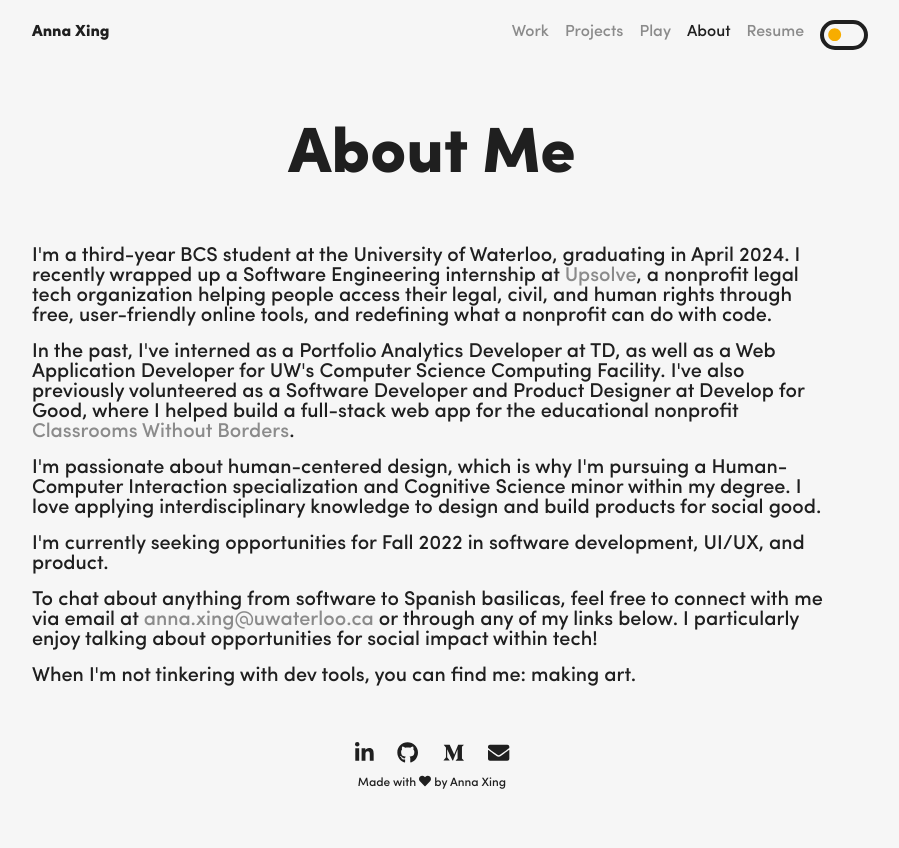
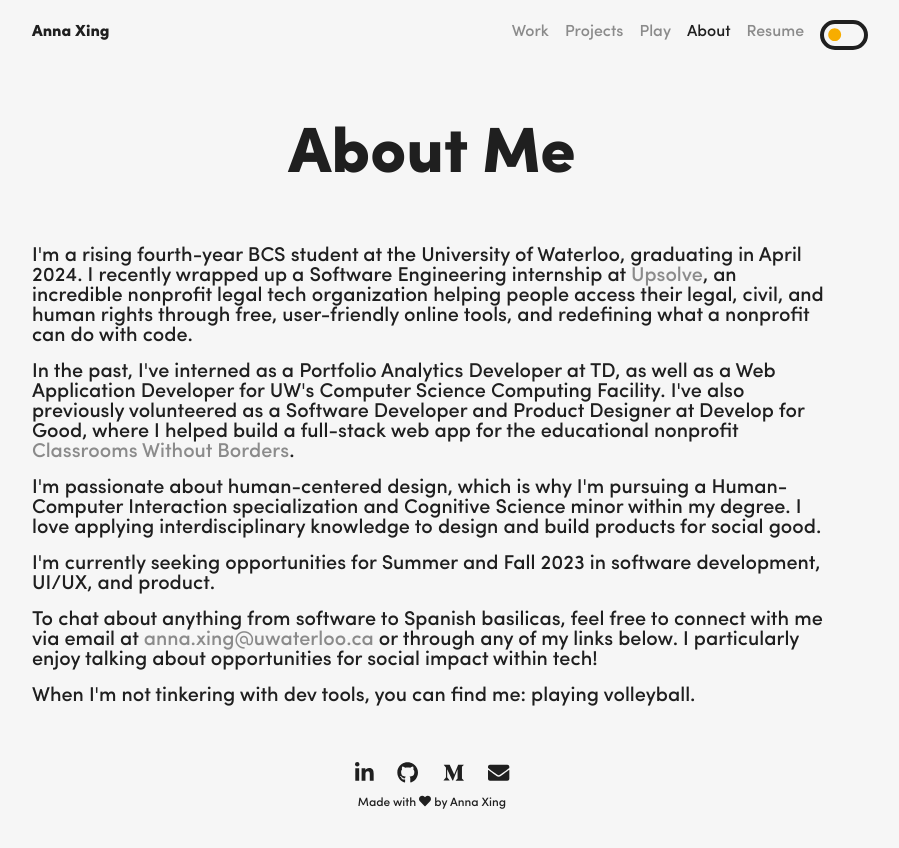
Before and after one commit to anna-xing/anna-xing.github.io, a React (Create React App) app: page /about in a window 1280 px wide. Shown: the top 848 px of the page, without its empty margins (208-1107 px from the left). Built offline with nearby package versions, Linux system fonts and the light colour scheme.

Commit message:
update about page for s23

```diff
--- a/src/pages/AboutPage.js
+++ b/src/pages/AboutPage.js
@@ -22,10 +22,10 @@ export const AboutPage = ({ theme }) => {
       </BannerContainer>
       <TextContainer>
         <BodyText>
-          I'm a third-year BCS student at the University of Waterloo, graduating in April 2024.
+          I'm a rising fourth-year BCS student at the University of Waterloo, graduating in April 2024.
           I recently wrapped up a Software Engineering internship at
           <TextLink href="https://upsolve.org/" target="_blank"> Upsolve</TextLink>,
-          a nonprofit legal tech organization helping people access their legal, civil, and human rights through free, user-friendly online tools,
+          an incredible nonprofit legal tech organization helping people access their legal, civil, and human rights through free, user-friendly online tools,
           and redefining what a nonprofit can do with code.
         </BodyText>
         <BodyText>
@@ -41,7 +41,7 @@ export const AboutPage = ({ theme }) => {
           interdisciplinary knowledge to design and build products for social good.
         </BodyText>
         <BodyText>
-          I'm currently seeking opportunities for Fall 2022 in software development, UI/UX, and product.
+          I'm currently seeking opportunities for Summer and Fall 2023 in software development, UI/UX, and product.
         </BodyText>
         <BodyText>
           To chat about anything from software to Spanish basilicas, feel free to connect with
@@ -54,12 +54,11 @@ export const AboutPage = ({ theme }) => {
           When I'm not tinkering with dev tools, you can find me:
           <Typical
             steps={[
-              ' jamming on the ukulele.', theme.transition.typical,
+              ' rock climbing.', theme.transition.typical,
+              ' playing volleyball.', theme.transition.typical,
               ' making art.', theme.transition.typical,
               ' reading pretentious fiction.', theme.transition.typical,
-              ' writing articles and short stories.', theme.transition.typical,
               ' learning about architecture and design.', theme.transition.typical,
-              ' playing volleyball or basketball.', theme.transition.typical,
             ]}
             loop={Infinity}
             wrapper={BodyTextSpan}
```
